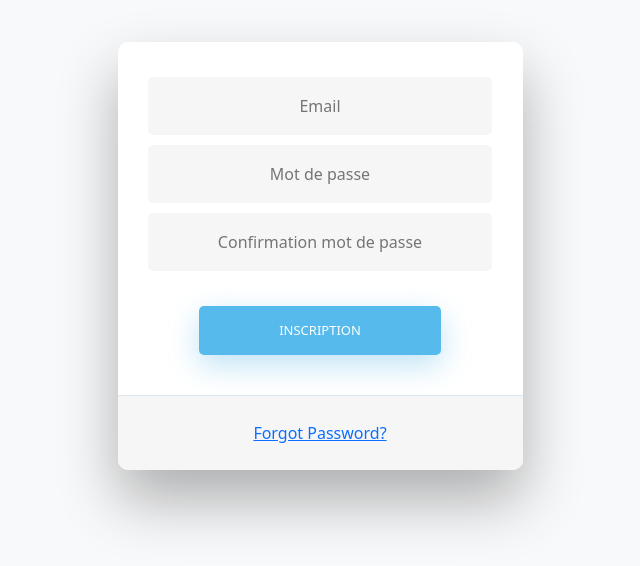
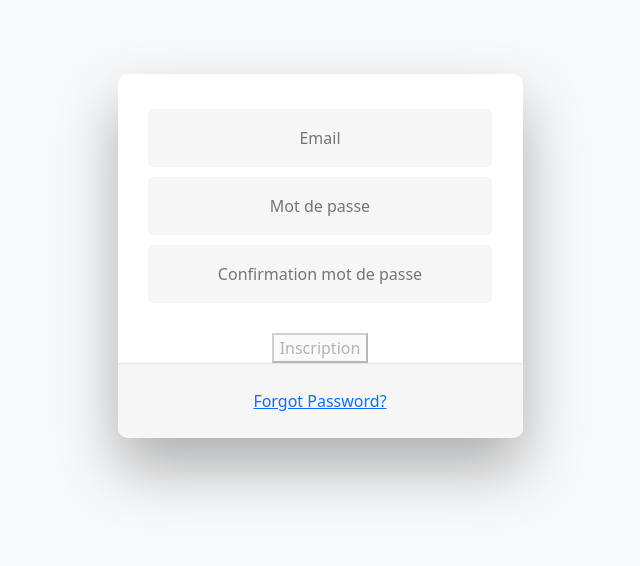
Before and after one commit to Samuel-Brr/ToDoList-V2---MEAN-Stack, an Angular app in the folder frontend/: page /inscription in a window 1280 px wide. Shown: the part 144-710 px from the top of the page, without its empty margins (320-960 px from the left). Built offline with nearby package versions, Linux system fonts and the light colour scheme.

Commit message:
Connexion de l'inscription au frontend

```diff
--- a/frontend/src/app/app.module.ts
+++ b/frontend/src/app/app.module.ts
@@ -1,6 +1,7 @@
 import { NgModule } from '@angular/core';
 import { FormsModule } from '@angular/forms';
 import { BrowserModule } from '@angular/platform-browser';
+import { ReactiveFormsModule } from '@angular/forms';
 
 import { HttpClientModule } from '@angular/common/http'
 
@@ -22,6 +23,7 @@ import { ConnexionComponent } from './component/connexion/connexion.component';
     AppRoutingModule,
     FormsModule,
     HttpClientModule,
+    ReactiveFormsModule
 
   ],
   providers: [],
--- a/frontend/src/app/auth.store.ts
+++ b/frontend/src/app/auth.store.ts
@@ -3,6 +3,7 @@ import {BehaviorSubject, Observable} from 'rxjs';
 import {User} from '../app/model/user.model';
 import {map, shareReplay, tap} from 'rxjs/operators';
 import {HttpClient} from '@angular/common/http';
+import { Router } from '@angular/router';
 
 const AUTH_DATA = "auth_data";
 
@@ -34,11 +35,10 @@ export class AuthStore {
 
 
     signup(email:string, password:string): Observable<User> {
-      return this.http.post<User>("/api/inscription", {email, password})
+      return this.http.post<User>("http://localhost:3000/inscription", {email, password})
           .pipe(
               tap(user => {
-                  this.subject.next(user);
-                  localStorage.setItem(AUTH_DATA, JSON.stringify(user));
+                console.log(user)
               }),
               shareReplay()
           );
--- a/frontend/src/app/component/inscription/inscription.component.html
+++ b/frontend/src/app/component/inscription/inscription.component.html
@@ -4,11 +4,11 @@
 
 
     <!-- Login Form -->
-    <form>
-      <input type="text" id="login" class="fadeIn second" name="login" placeholder="Email">
-      <input type="text" id="password" class="fadeIn third" name="login" placeholder="Mot de passe">
-      <input type="text" id="passwordconfirm" class="fadeIn third" name="login" placeholder="Confirmation mot de passe">
-      <input type="submit" class="fadeIn fourth" value="Inscription">
+    <form [formGroup]="form">
+      <input type="text" id="login" class="fadeIn second" formControlName="email" placeholder="Email">
+      <input type="text" id="password" class="fadeIn third" formControlName="mdp" placeholder="Mot de passe">
+      <input type="text" id="passwordconfirm" class="fadeIn third" formControlName="confirmMdp" placeholder="Confirmation mot de passe">
+      <button  class="fadeIn fourth" [disabled]="!form.valid" (click)="inscription(form)" >Inscription</button>
     </form>
 
     <!-- Remind Passowrd -->
--- a/frontend/src/app/component/inscription/inscription.component.ts
+++ b/frontend/src/app/component/inscription/inscription.component.ts
@@ -1,4 +1,9 @@
 import { Component, OnInit } from '@angular/core';
+import { FormBuilder, FormGroup, Validators } from '@angular/forms';
+import { Router } from '@angular/router';
+import { catchError, tap, throwError } from 'rxjs';
+import { AuthStore } from 'src/app/auth.store';
+
 
 @Component({
   selector: 'app-inscription',
@@ -7,9 +12,38 @@ import { Component, OnInit } from '@angular/core';
 })
 export class InscriptionComponent implements OnInit {
 
-  constructor() { }
+  constructor(private fb: FormBuilder,
+              private authStore: AuthStore,
+              private router: Router) { }
+
+  form = this.fb.group({
+    email:['', Validators.required],
+    mdp:['', [Validators.required,
+              Validators.minLength(4)]],
+    confirmMdp:['', Validators.required]
+  })
+
 
   ngOnInit(): void {
   }
 
+  inscription(form: FormGroup){
+    const email = form.value.email
+    const mdp = form.value.mdp
+
+    this.authStore.signup(email, mdp)
+      .pipe(
+        catchError(err => {
+          return throwError(() => {
+            new Error(err)
+            alert("Inscription impossible")
+          })
+        }),
+        tap(val =>{
+          this.router.navigateByUrl('/connexion')
+        })
+      )
+      .subscribe()
+  }
+
 }
--- a/frontend/src/app/model/user.model.ts
+++ b/frontend/src/app/model/user.model.ts
@@ -1,5 +1,5 @@
 export interface User {
-  id:string;
+  _id:string;
   email:string;
   password:string
 }
```
Also changed, not shown: 1 other file (tests, documents, lock files or other folders).
